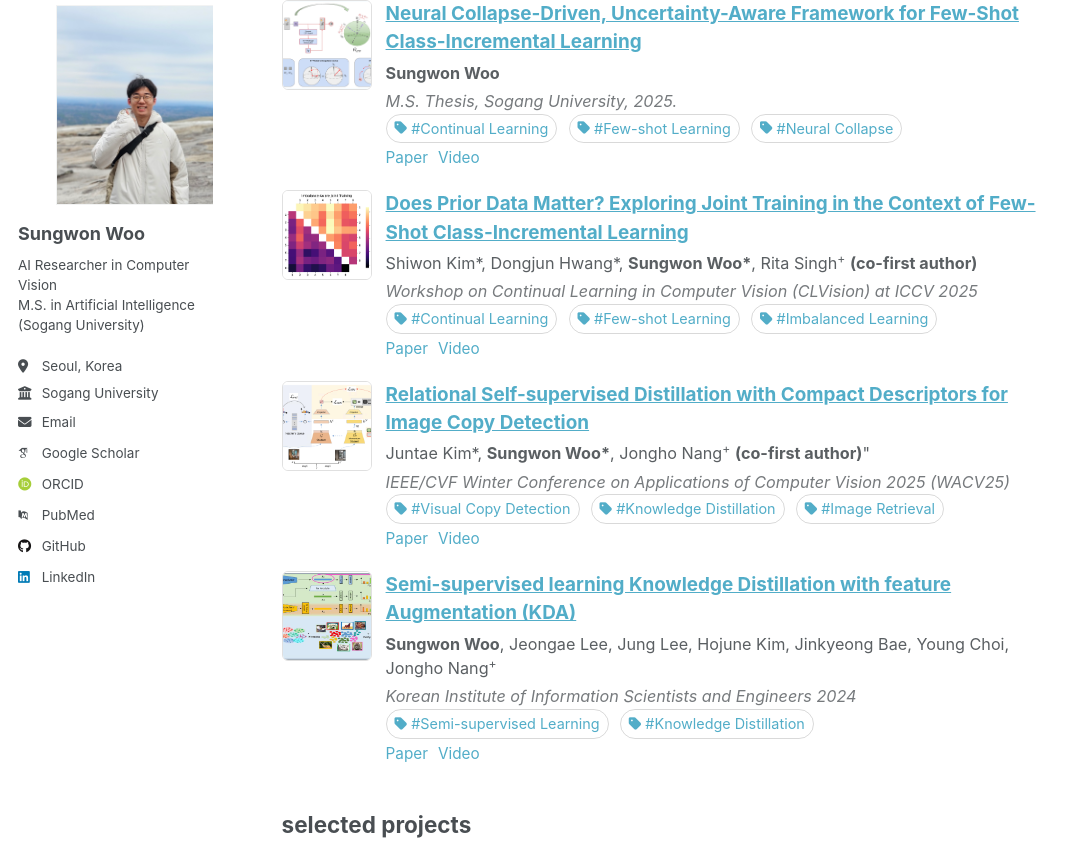
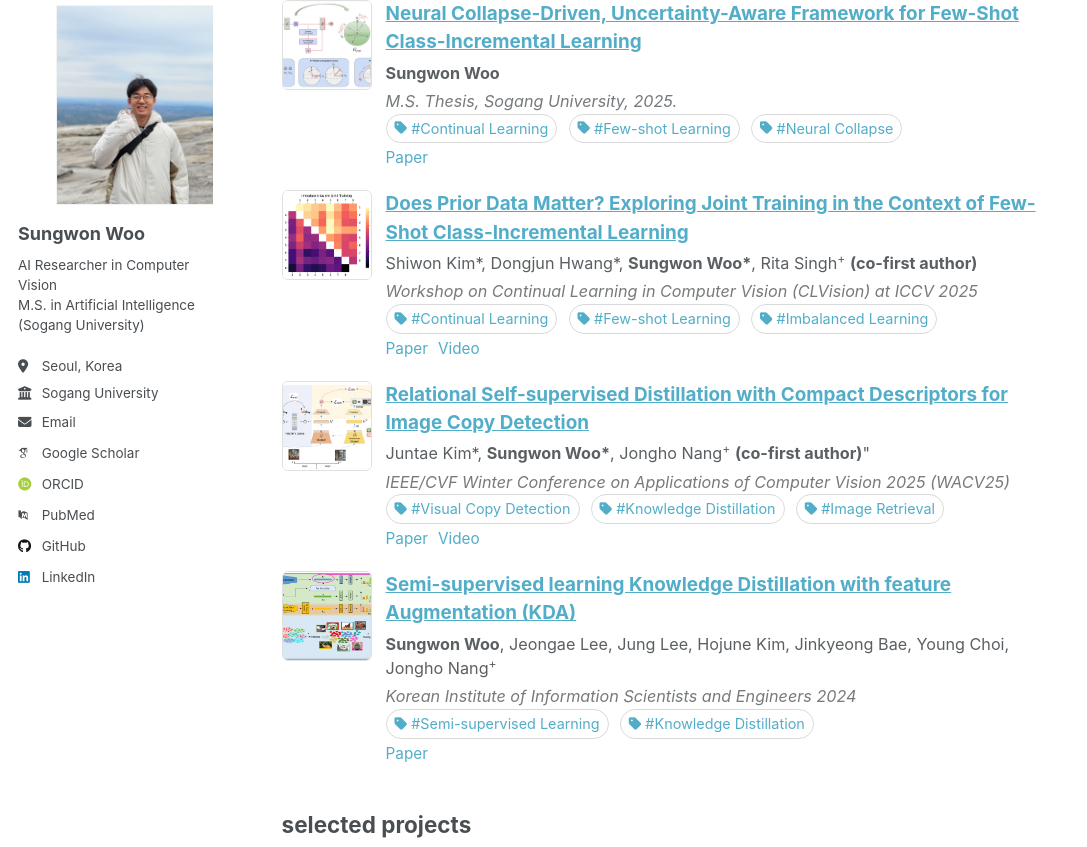
Before and after one commit to sungwon-woo/sungwon-woo.github.io, a Jekyll site: the page built from _pages/about.md, in a window 1280 px wide and 1400 px high, scrolled down 567 px. Shown: the part 112-959 px from the top of the window, without its empty margins (0-1087 px from the left). Built offline with Jekyll 4.4.1, drawn with Linux system fonts in a browser that asks for light colours; some web fonts are replaced; a script that is not in the unit is left out.

Commit message:
edit main page

```diff
--- a/_publications/2023-kcc-kda.md
+++ b/_publications/2023-kcc-kda.md
@@ -12,6 +12,4 @@ tags: ["Semi-supervised Learning", "Knowledge Distillation"]
 buttons:
     - type: paper
       url: https://www.dbpia.co.kr/pdf/pdfView.do?nodeId=NODE12042065&width=2048
-    - type: video
-      url:
 ---
--- a/_publications/2025-ms-thesis.md
+++ b/_publications/2025-ms-thesis.md
@@ -12,6 +12,4 @@ tags: ["Continual Learning", "Few-shot Learning", "Neural Collapse"]
 buttons:
     - type: paper
       url: /files/Sungwon_s_Masters.pdf
-    - type: video
-      url:
 ---
```
